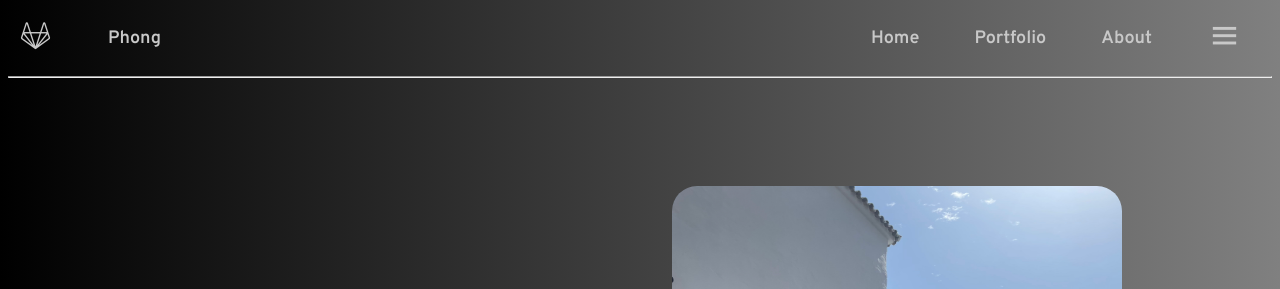
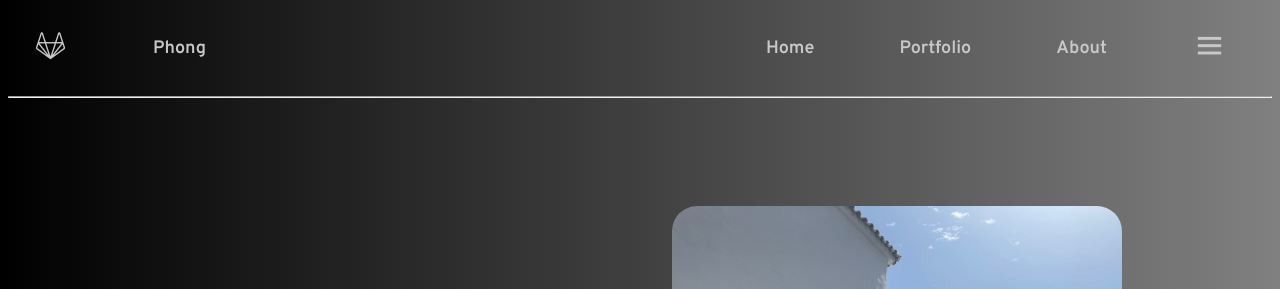
Before and after one commit to Phongbong/phongbong.github.io, a plain HTML site: page index.html in a window 1280 px wide. Shown: the top 289 px of the page. Drawn offline with nearby package versions, Linux system fonts and the light colour scheme.

Commit message:
Add files via upload

```diff
--- a/portfolio.css
+++ b/portfolio.css
@@ -73,7 +73,7 @@ ul li{
 
 ul li a{
     display: block;
-    padding: 20px,25px;
+    padding: 20px 25px;
     text-decoration: none;
     text-align: center;
     font-size: 18px;
```
